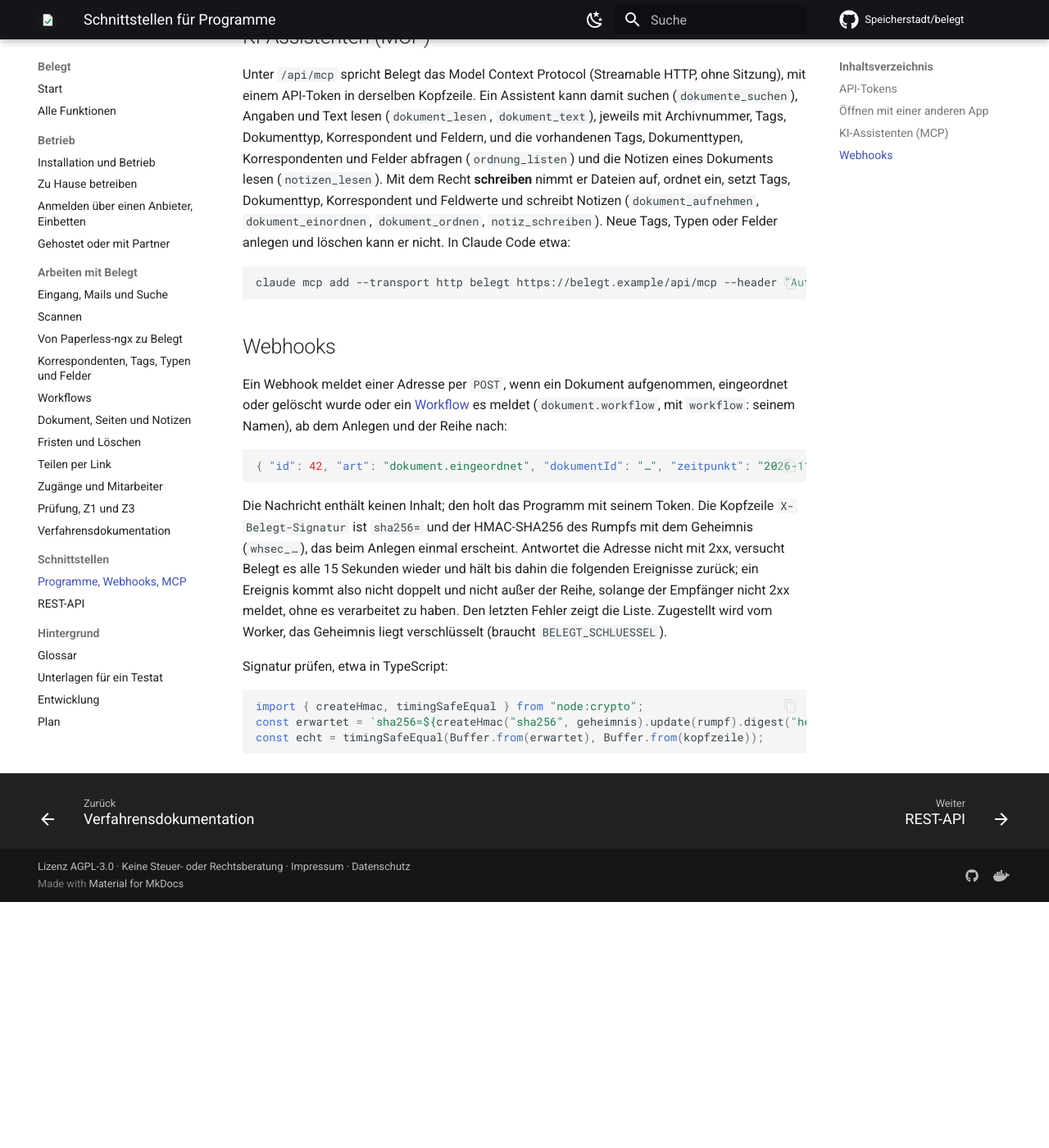
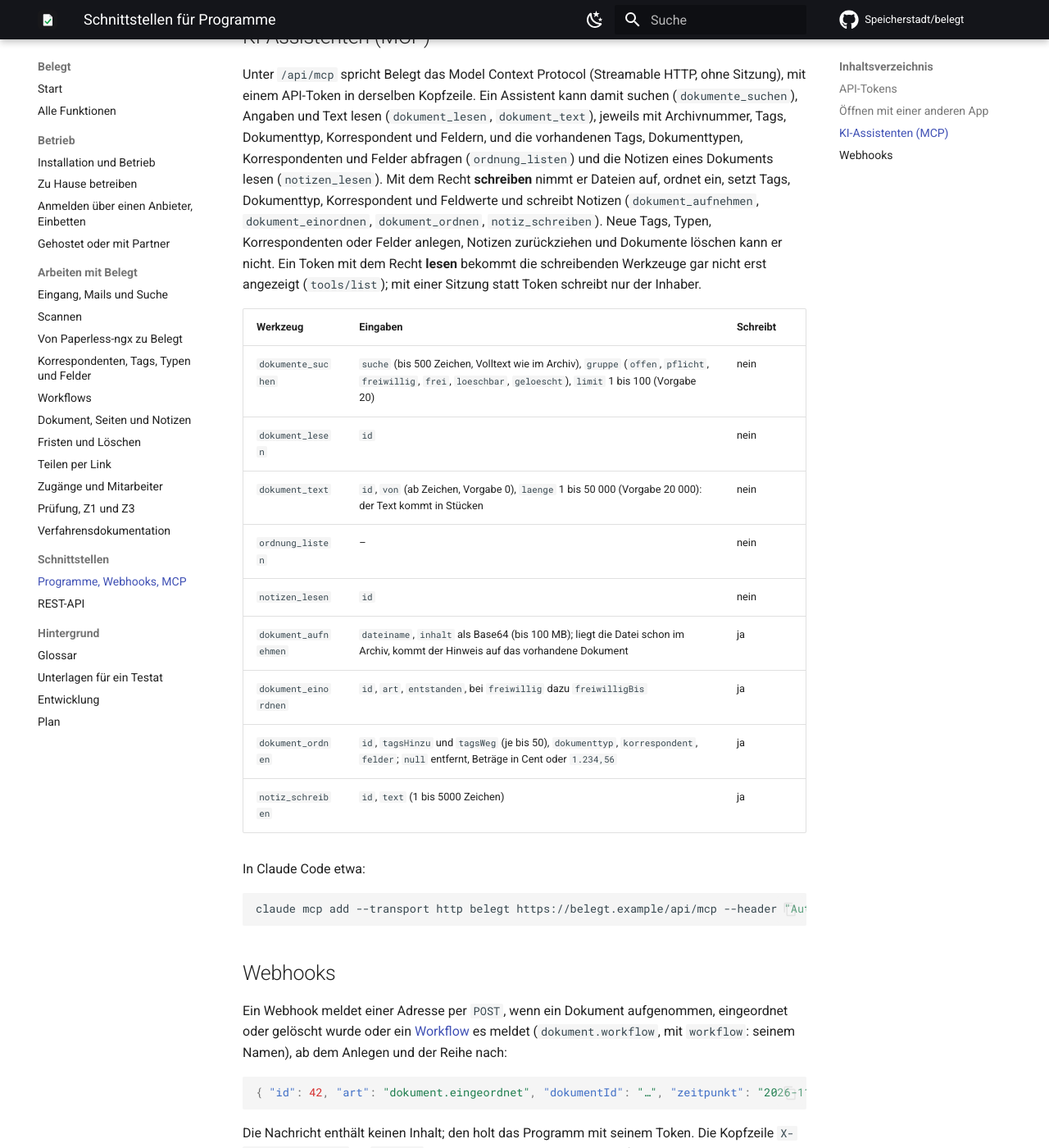
Before and after one commit to Speicherstadt/belegt, an MkDocs documentation site: the page built from docs/schnittstelle.md, in a window 1280 px wide and 1400 px high, scrolled down 891 px. Shown: the whole window at 82% size. Built offline with MkDocs 1.6.1 and Material for MkDocs 9.7.7, drawn with Linux system fonts in a browser that asks for light colours; plug-ins that fetch from the network failed and are left out; comment, search, counter and statistics services are not loaded; before the commit the page ends 1991 px from its top, so only the background shows below that.

Commit message:
Doku: neue Endpunkte und Filter in api.md, MCP-Werkzeuge mit Eingaben und Rechten, Umfang der OpenAPI benannt
Co-Authored-By: Claude Opus 5.5 <noreply@anthropic.com>
Claude-Session: https://claude.ai/code/session_01Y3rdfaQV8NGbALi2VXx9T4

````diff
--- a/docs/schnittstelle.md
+++ b/docs/schnittstelle.md
@@ -41,8 +41,23 @@ derselben Kopfzeile. Ein Assistent kann damit suchen (`dokumente_suchen`), Angab
 `dokument_text`), jeweils mit Archivnummer, Tags, Dokumenttyp, Korrespondent und Feldern, und die vorhandenen Tags,
 Dokumenttypen, Korrespondenten und Felder abfragen (`ordnung_listen`) und die Notizen eines Dokuments lesen (`notizen_lesen`). Mit dem Recht **schreiben**
 nimmt er Dateien auf, ordnet ein, setzt Tags, Dokumenttyp, Korrespondent und Feldwerte und schreibt Notizen (`dokument_aufnehmen`,
-`dokument_einordnen`, `dokument_ordnen`, `notiz_schreiben`). Neue Tags, Typen oder Felder
-anlegen und löschen kann er nicht. In Claude Code etwa:
+`dokument_einordnen`, `dokument_ordnen`, `notiz_schreiben`). Neue Tags, Typen, Korrespondenten oder Felder
+anlegen, Notizen zurückziehen und Dokumente löschen kann er nicht. Ein Token mit dem Recht **lesen** bekommt die
+schreibenden Werkzeuge gar nicht erst angezeigt (`tools/list`); mit einer Sitzung statt Token schreibt nur der Inhaber.
+
+| Werkzeug | Eingaben | Schreibt |
+| --- | --- | --- |
+| `dokumente_suchen` | `suche` (bis 500 Zeichen, Volltext wie im Archiv), `gruppe` (`offen`, `pflicht`, `freiwillig`, `frei`, `loeschbar`, `geloescht`), `limit` 1 bis 100 (Vorgabe 20) | nein |
+| `dokument_lesen` | `id` | nein |
+| `dokument_text` | `id`, `von` (ab Zeichen, Vorgabe 0), `laenge` 1 bis 50 000 (Vorgabe 20 000): der Text kommt in Stücken | nein |
+| `ordnung_listen` | – | nein |
+| `notizen_lesen` | `id` | nein |
+| `dokument_aufnehmen` | `dateiname`, `inhalt` als Base64 (bis 100 MB); liegt die Datei schon im Archiv, kommt der Hinweis auf das vorhandene Dokument | ja |
+| `dokument_einordnen` | `id`, `art`, `entstanden`, bei `freiwillig` dazu `freiwilligBis` | ja |
+| `dokument_ordnen` | `id`, `tagsHinzu` und `tagsWeg` (je bis 50), `dokumenttyp`, `korrespondent`, `felder`; `null` entfernt, Beträge in Cent oder `1.234,56` | ja |
+| `notiz_schreiben` | `id`, `text` (1 bis 5000 Zeichen) | ja |
+
+In Claude Code etwa:
 
 ```bash
 claude mcp add --transport http belegt https://belegt.example/api/mcp --header "Authorization: Bearer belegt_…"
````
Also changed, not shown: docs/api.md (+6 -3 lines), 2 other files.
